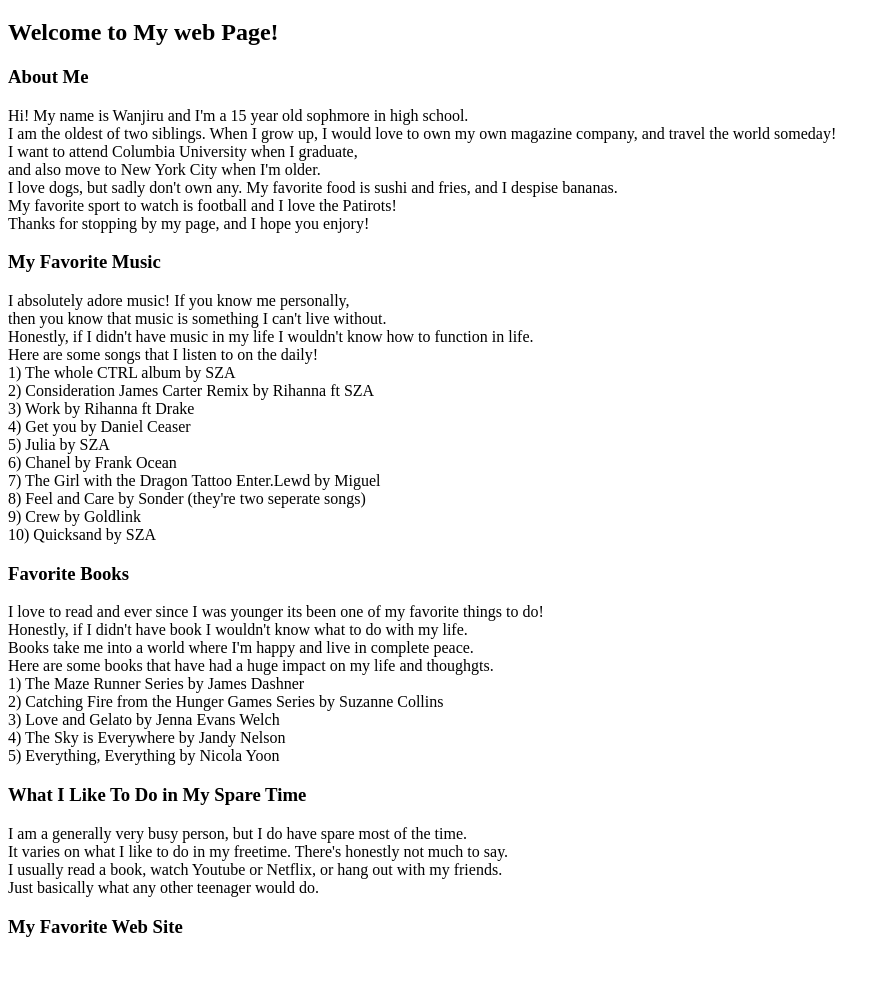
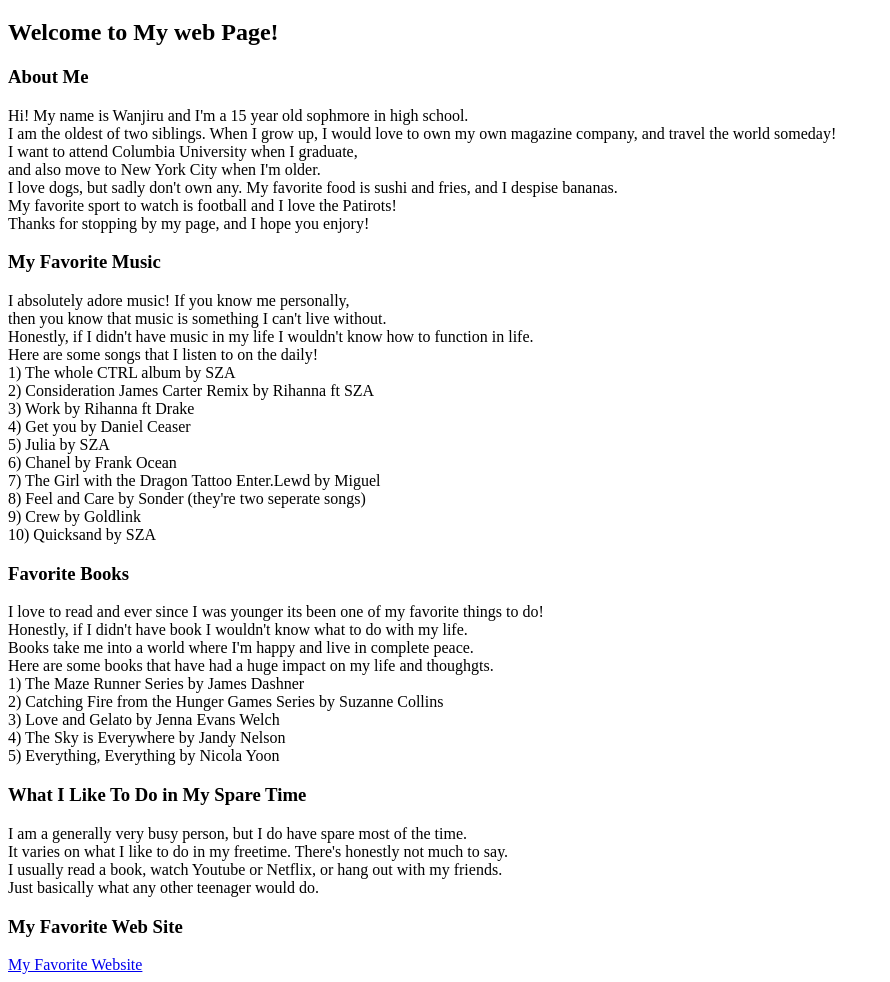
Before and after one commit to wanjirug/wanjirug.github.io, a plain HTML site: page index.html in a window 1280 px wide. Shown: the part 61-1043 px from the top of the page, without its empty margins (0-890 px from the left). Before the commit the page ends 1017 px from the top, so only its background shows below. Drawn offline with Linux system fonts and the light colour scheme.

Commit message:
MORE changes

```diff
--- a/index.html
+++ b/index.html
@@ -51,6 +51,6 @@ I am a generally very busy person, but I do have spare most of the time.<br>
 	 Just basically what any other teenager would do. </p>
 
  <h3>My Favorite Web Site </h3>
-	<a href="https://www.barnesandnoble.com/"My Favorite Website</a>
+	<a href="https://www.barnesandnoble.com/">My Favorite Website</a>
 </body>
 </html>
```
